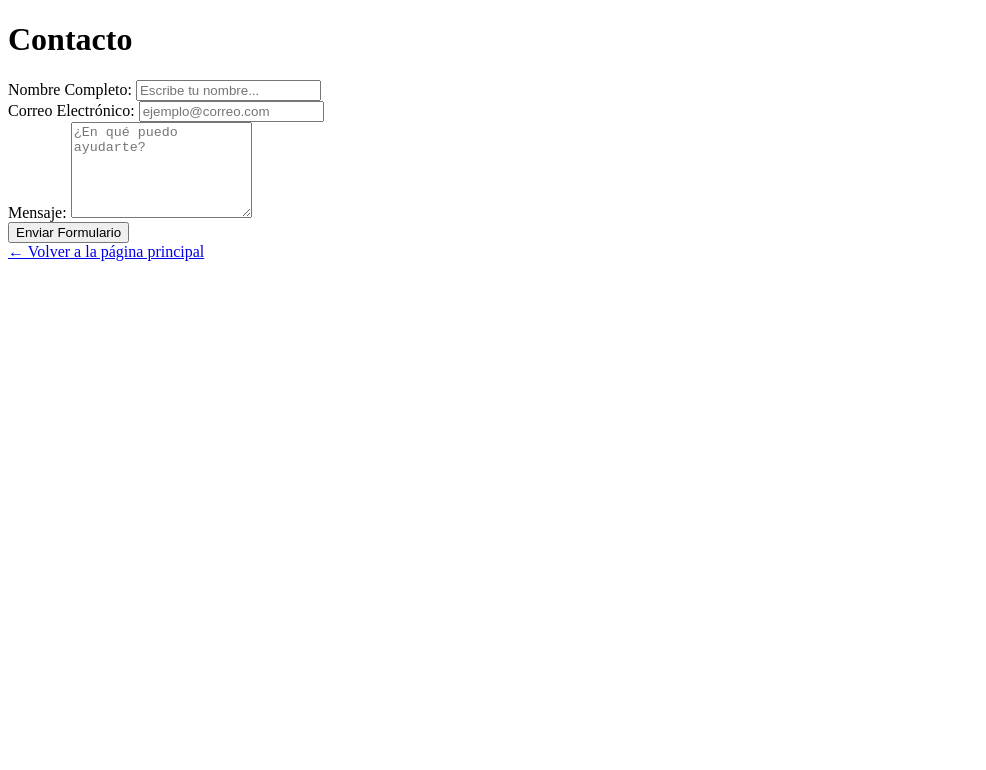
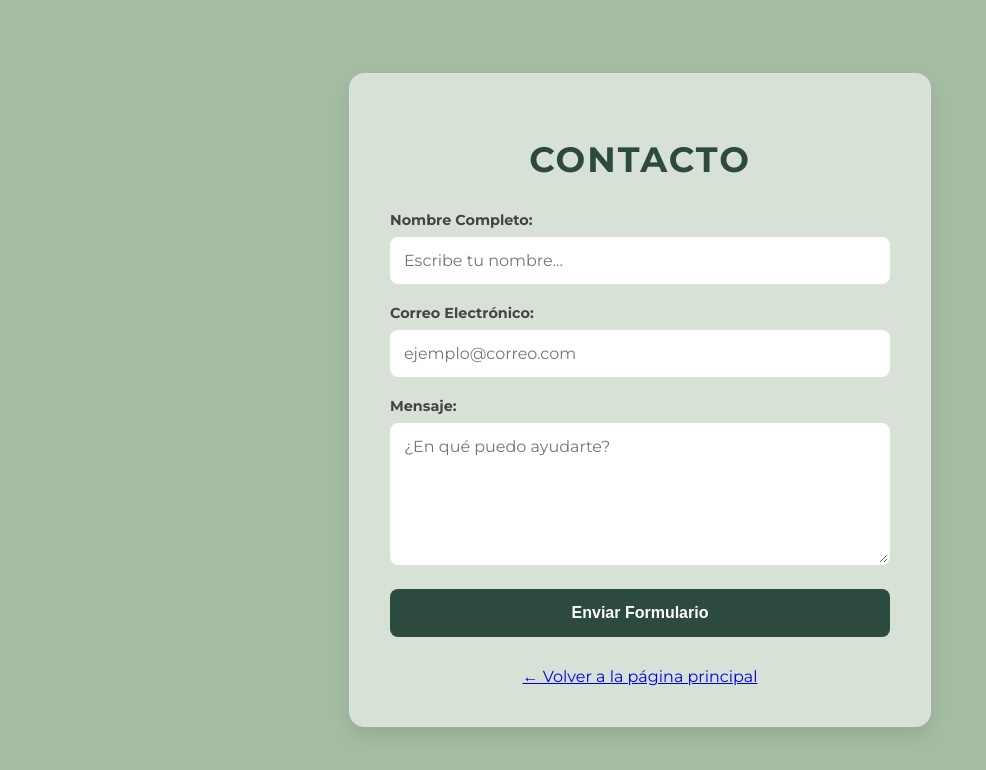
Before and after one commit to u20230292-dotcom/marielacruz, a plain HTML site: page contacto.html in a window 1280 px wide. Shown: the whole page, without its empty margins (0-986 px from the left). Drawn offline with Linux system fonts and the light colour scheme.

Commit message:
Update contacto.html

```diff
--- a/contacto.html
+++ b/contacto.html
@@ -4,7 +4,7 @@
     <meta charset="UTF-8">
     <meta name="viewport" content="width=device-width, initial-scale=1.0">
     <title>Contacto | Mariela Cruz</title>
-    <link rel="stylesheet"style_contacto.css">
+    <link rel="stylesheet"href="style_contacto.css">
 </head>
 <body>
 
```
